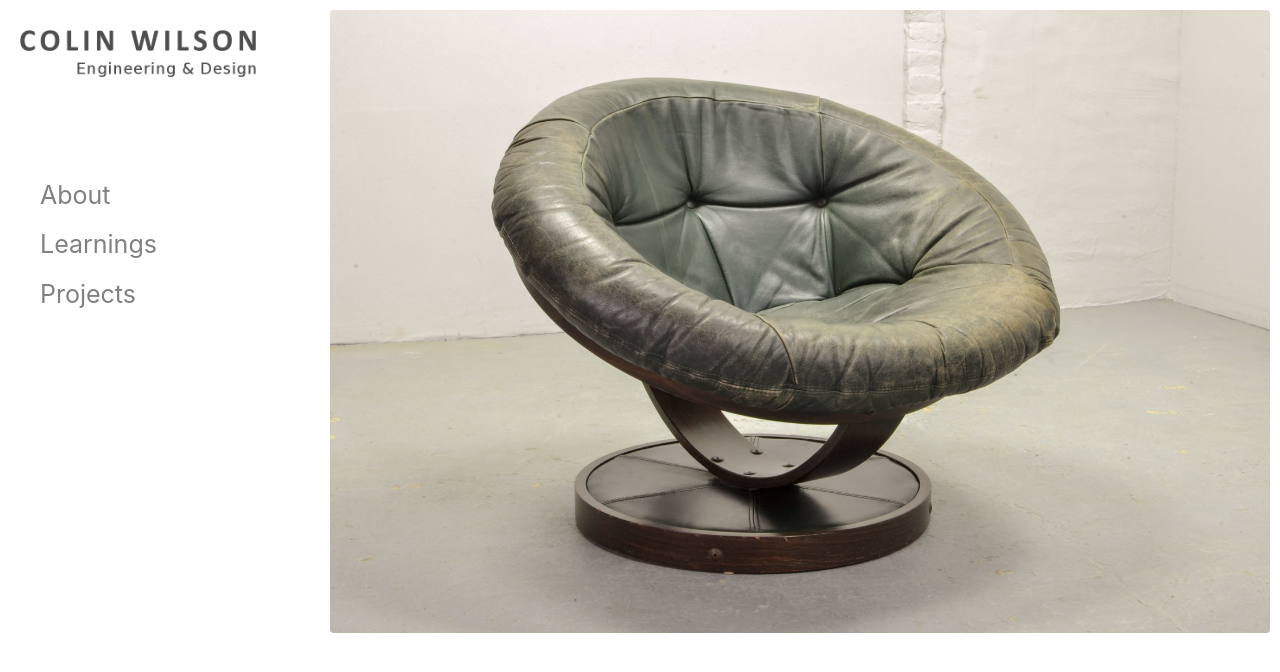
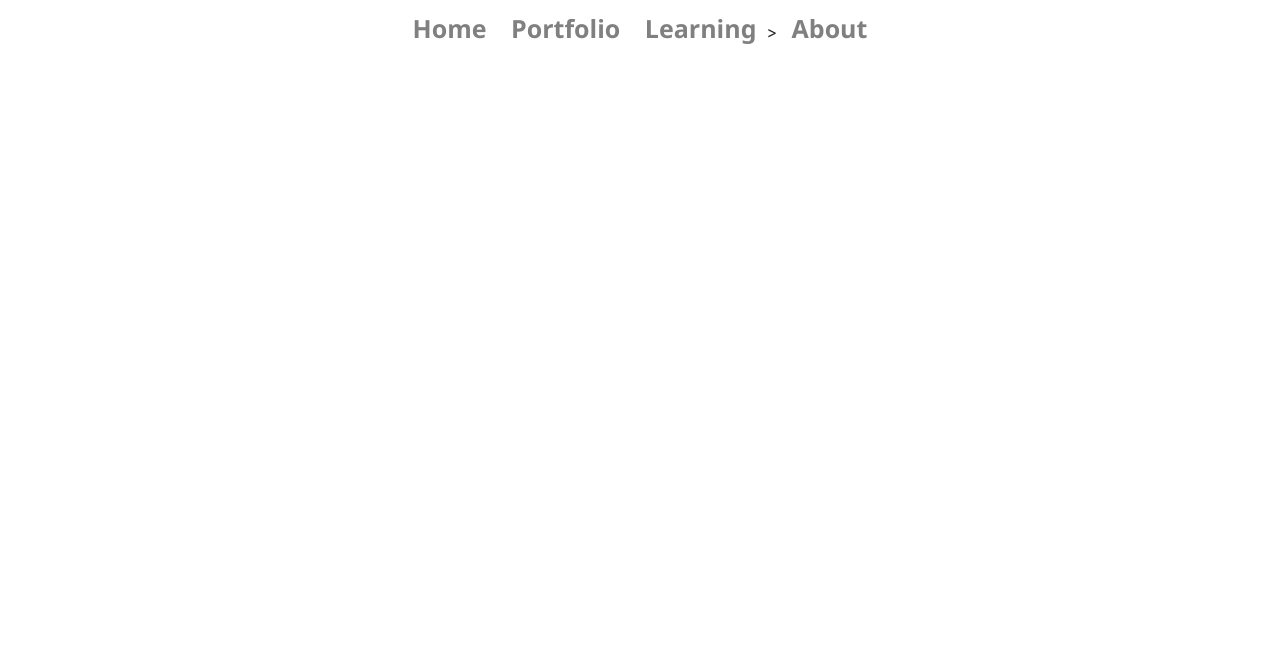
Before and after one commit to WilsonColin/WilsonColin.github.io, a Jekyll site: the page built from index.html, in a window 1280 px wide. Shown: the top 672 px of the page. Built offline with Jekyll 4.4.1, drawn with Linux system fonts in a browser that asks for light colours.

Commit message:
New Website In Progress

```diff
--- a/_layouts/home.html
+++ b/_layouts/home.html
@@ -3,34 +3,10 @@ layout: default
 ---
 
 <div class="topnav">
-  <a href="/" class="logo">
-    <img src="images/logo_light.png" alt="Colin Wilson Design">
-  </a>
-  {%- for _item in site.collections reversed-%}
-    {%- unless _item == null -%}
-      {%- unless _item.label == "posts" -%}
-        {%- assign _title = _item.label -%}
-        <a href="{{- _title -}}.html">{{- _title -}}</a>
-      {%- endunless -%}
-    {%- endunless -%}
-  {%- endfor -%}
-  <a href="javascript:void(0);" class="icon">
-    <i class="fa fa-bars"></i>
-  </a>
-</div>
-
-<div class="sidenav">
-  <a href="/" class="logo">
-    <img src="images/logo.png" class="image_sidenav" alt="Colin Wilson Design">
-  </a>
-  {%- for _item in site.collections -%}
-    {%- unless _item == null -%}
-      {%- unless _item.label == "posts" -%}
-        {%- assign _title = _item.label -%}
-        <a href="{{- _title -}}.html">{{- _title -}}</a>
-      {%- endunless -%}
-    {%- endunless -%}
-  {%- endfor -%}
+  <li><a href="index.html">Home</a></li>
+  <li><a href="Projects.html">Portfolio</a></li>
+  <li><a href="Learning.html">Learning</a></li>>
+  <li><a href="About.html">About</a></li>
 </div>
 
 <div class="main">
--- a/index.html
+++ b/index.html
@@ -3,17 +3,7 @@ layout: home
 title: index
 ---
 
-{%- for _project in site.Projects -%}
-  {%- unless _project == null -%}
-    {%- if _project.priority == 1 -%}
-      {%- assign _image = _project.cover_image -%}
-      {%- assign _ti = _project.title -%}
-      <div class="layout1">
-        <img src="{{- _image -}}" class="image_index" alt="{{- _ti -}}">
-        <div class="mask">
-        </div>
-      </div>
+<div class="bg">
 
-    {%- endif -%}
-  {%- endunless -%}
-{%- endfor -%}
+
+</div>
--- a/style.scss
+++ b/style.scss
@@ -5,11 +5,66 @@
 @import "https://maxcdn.bootstrapcdn.com/bootstrap/4.4.1/css/bootstrap.min.css";
 @import "svg-icons";
 
+.bg {
+    /* The image used */
+    background-image: url("Background.png");
+
+    /* Full height */
+    // height: 100%;
+
+    /* Center and scale the image nicely */
+    background-position: center;
+    background-repeat: no-repeat;
+    background-attachment: fixed;
+    background-size: cover;
+}
+
+
 .topnav {
   overflow: hidden;
-  height: 50px;
-  display: none;
+  list-style:none;
+  margin:0;
+  padding:0;
+  text-align:center;
 }
+
+.topnav li{
+    display:inline;
+}
+
+.topnav a {
+  display: inline-block;
+  position: relative;
+  color: #808080;
+  text-align: center;
+  padding: 10px;
+  text-decoration: none;
+  font-size: 25px;
+  font-family: Segoe UI;
+  font-weight: 700
+}
+
+.topnav a::before {
+  content: "";
+  border-radius: 2px;
+  text-align:center;
+  position: absolute;
+  width: 80%;
+  height: 4px;
+  bottom: 0;
+  left: 10%;
+  background-color: #A3A3A3;
+  visibility: hidden;
+  transform: scaleX(0);
+  transition: all 0.4s ease-in-out 0s;
+}
+
+.topnav a:hover::before {
+  visibility: visible;
+  transform: scaleX(1);
+}
+
+/*
 
 .topnav a {
   color: black;
@@ -103,8 +158,8 @@
 }
 
 .main {
-  margin-left: 25%; /* Same as the width of the sidenav */
-  font-size: 28px; /* Increased text to enable scrolling */
+  margin-left: 25%; // Same as the width of the sidenav
+  font-size: 28px; // Increased text to enable scrolling
   padding: 10px 10px;
 }
 
@@ -137,7 +192,7 @@
 
 @media screen and (max-width: 768px) {
   .main {
-    margin-left: 0px; /* Same as the width of the sidenav */
+    margin-left: 0px; // Same as the width of the sidenav
   }
 }
 
@@ -186,3 +241,5 @@ polygon {
 polygon:hover {
   fill: rgba(0,0,0,0.4);
 }
+
+*/
```
Also changed, not shown: images/Background.png (added).
